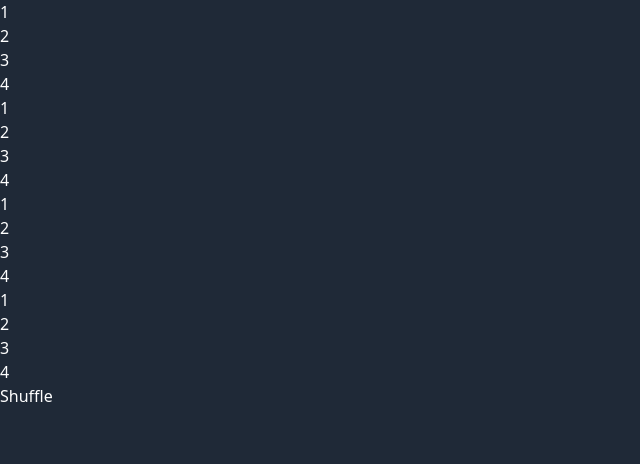
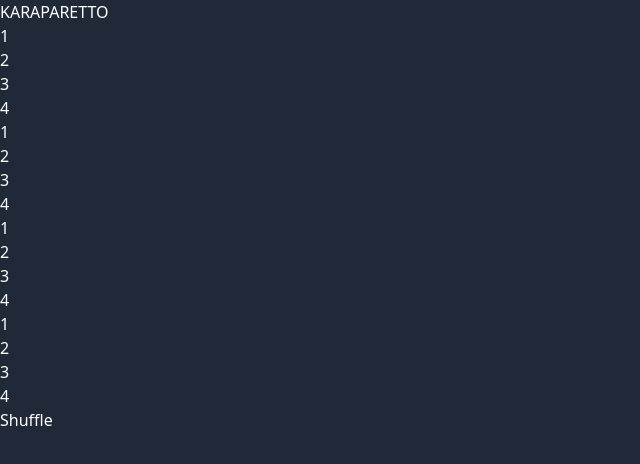
Before and after one commit to olekatpyle/karaparetto, a Next.js app: page / in a window 1280 px wide. Shown: the top 464 px of the page, without its empty margins (0-640 px from the left). Built offline with nearby package versions, Linux system fonts and the light colour scheme.

Commit message:
added layout header

```diff
--- a/pages/index.tsx
+++ b/pages/index.tsx
@@ -3,7 +3,10 @@ export default function Page() {
         <div className="">
             <nav className="w-1/4 h-screen sticky float-left"></nav>
             <div className="grid grid-flow-row">
-                <div className=" grid grid-cols-4 gap-4  place-items-center ">
+                <div className="text-4xl mt-4 flex items-center justify-center">
+                    KARAPARETTO
+                </div>
+                <div className="mt-4 grid grid-cols-4 gap-4  place-items-center ">
                     <div className="box-content w-48 h-48 bg-white">1</div>
                     <div className="box-content w-48 h-48 bg-white">2</div>
                     <div className="box-content w-48 h-48 bg-white">3</div>
@@ -22,7 +25,7 @@ export default function Page() {
                     <div className="box-content w-48 h-48 bg-white">4</div>
                 </div>
                 <div className="flex items-center justify-center">
-                    <button className="my-28">Shuffle</button>
+                    <button className="my-28 text-2xl">Shuffle</button>
                 </div>
             </div>
         </div>
```
